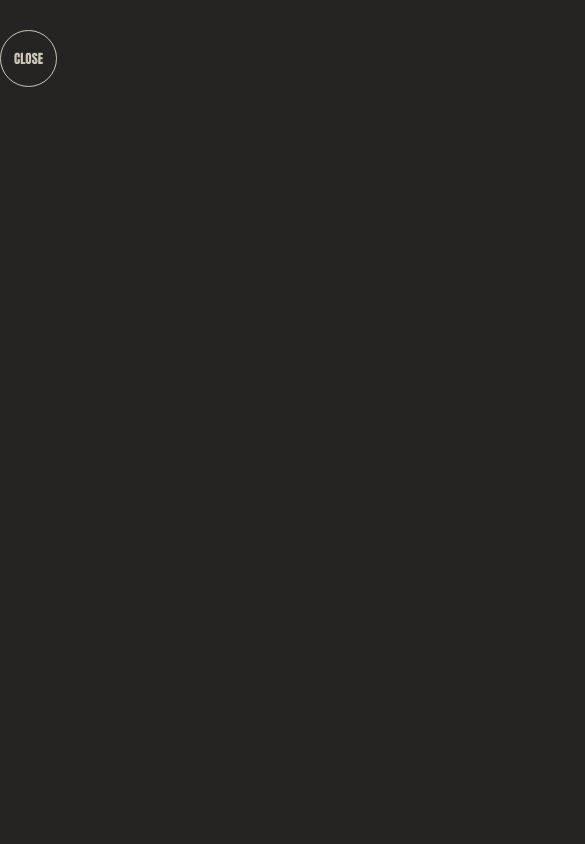
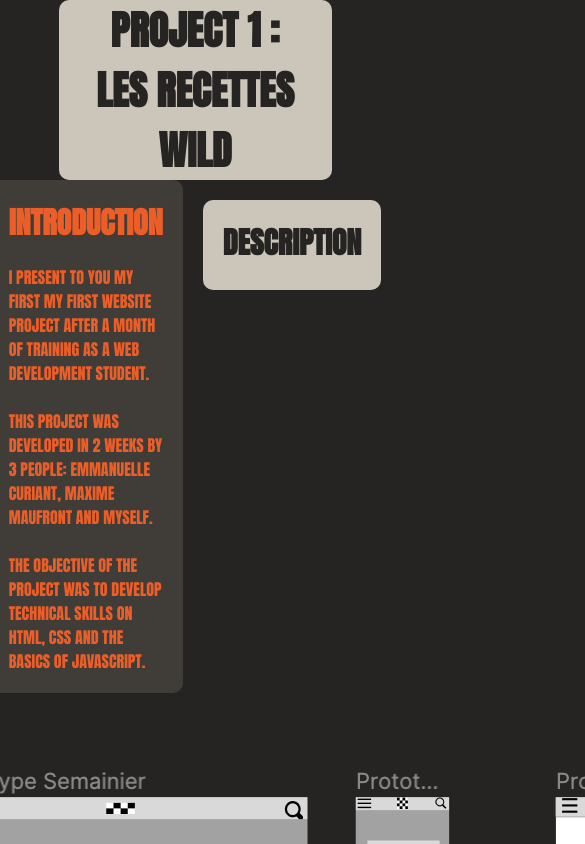
Before and after one commit to Dezau1995/My-Portfolio, a React (Vite) app: page /pro-project in a window 390 px wide. Shown: the top 844 px of the page, 585 px wide, since content can reach past the window. Built offline with nearby package versions, Linux system fonts and the light colour scheme.

Commit message:
fix responsive home-about-contact + start code proproject

```diff
--- /dev/null
+++ b/src/Pages/ProProject.css
@@ -0,0 +1,61 @@
+.display-pro-project-page {
+  display: flex;
+  flex-direction: column;
+  align-items: center;
+  justify-content: space-between;
+}
+
+.section-title-project {
+  background-color: var(--secondary-color);
+  border-radius: 10px;
+  width: 70%;
+  text-align: center;
+}
+
+.title-pro-project {
+  font-size: 40px;
+  color: var(--main-color);
+}
+
+.section-presentation {
+  display: flex;
+  flex-direction: row;
+}
+
+.section-introduction {
+  display: flex;
+  flex-direction: column;
+  width: 40%;
+  height: max-content;
+  background-color: var(--secondary-block-color);
+  padding: 20px;
+  border-radius: 10px;
+  gap: 20px;
+  /* margin: 20px; */
+}
+
+.title-introduction {
+  text-align: center;
+  font-size: 30px;
+}
+
+.section-description {
+  display: flex;
+  flex-direction: column;
+  background-color: var(--secondary-color);
+  color: var(--main-color);
+  width: 40%;
+  height: max-content;
+  padding: 20px;
+  font-size: 20px;
+  margin: 20px;
+}
+
+.title-description {
+  text-align: center;
+  font-size: 30px;
+}
+
+.display-image {
+  width: 80%;
+}
--- a/src/Pages/ProProject.jsx
+++ b/src/Pages/ProProject.jsx
@@ -1,10 +1,47 @@
 import Footer from "../Components/Footer";
+import "./ProProject.css";
+import whireframe_P1 from "../assets/image/whireframe-lesrecetteswild.png";
+import maquette_P1 from "../assets/image/maquette-lesrecetteswild.png";
 
 function ProProject() {
-
   return (
-    <div>
-     <Footer/>
+    <div className="display-pro-project-page">
+      <section className="section-title-project">
+        <h1 className="title-pro-project">
+          PROJECT 1 :
+          <br />
+          LES RECETTES WILD
+        </h1>
+      </section>
+      <section className="section-presentation">
+        <section className="section-introduction">
+          <h2 className="title-introduction">INTRODUCTION</h2>
+          <p>
+            I PRESENT TO YOU MY FIRST MY FIRST WEBSITE PROJECT AFTER A MONTH OF
+            TRAINING AS A WEB DEVELOPMENT STUDENT.
+            <br />
+            <br />
+            THIS PROJECT WAS DEVELOPED IN 2 WEEKS BY 3 PEOPLE: EMMANUELLE
+            CURIANT, MAXIME MAUFRONT AND MYSELF.
+            <br />
+            <br />
+            THE OBJECTIVE OF THE PROJECT WAS TO DEVELOP TECHNICAL SKILLS ON
+            HTML, CSS AND THE BASICS OF JAVASCRIPT.
+          </p>
+        </section>
+        <section className="section-description">
+          <h2 className="title-description">DESCRIPTION</h2>
+          <p></p>
+        </section>
+      </section>
+      <section>
+        <h3>WHIREFRAME & MODELS</h3>
+        <div className="display-image">
+          <img src={whireframe_P1} alt="whireframe" />
+          <img src={maquette_P1} alt="maquette" />
+        </div>
+      </section>
+      <Footer />
     </div>
   );
 }
```
